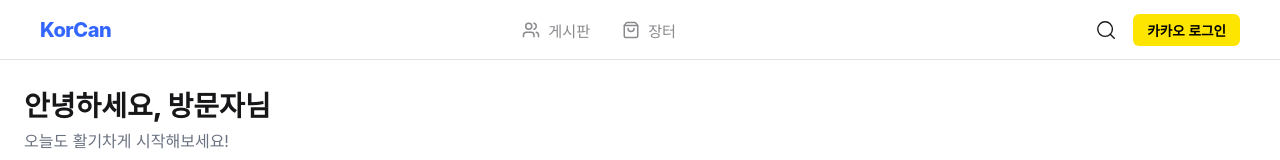
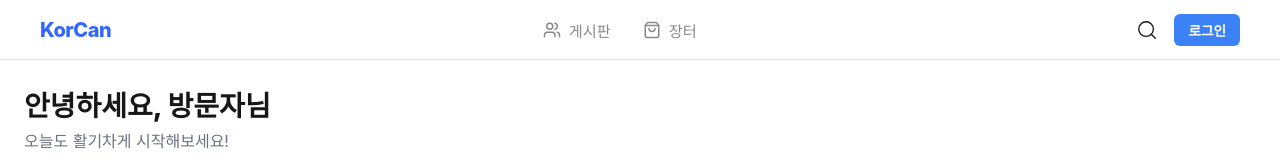
Before and after one commit to junseo2323/korcan, a Next.js app: page / in a window 1280 px wide. Shown: the top 160 px of the page. Built offline with nearby package versions, Linux system fonts and the light colour scheme; no server answers; the database is empty.

Commit message:
fix: change login button from kakao-only to generic login page
Co-Authored-By: Claude Sonnet 4.6 <noreply@anthropic.com>

```diff
--- a/src/components/layout/TopHeader.tsx
+++ b/src/components/layout/TopHeader.tsx
@@ -5,7 +5,7 @@ import styled from 'styled-components'
 import { User, MessageCircle, Home, PieChart, Calendar, Users, ShoppingBag, Search } from 'lucide-react'
 import { signIn, useSession } from 'next-auth/react'
 import Link from 'next/link'
-import { usePathname } from 'next/navigation'
+import { usePathname, useRouter } from 'next/navigation'
 import ProfilePopover from './ProfilePopover'
 import NotificationBell from './NotificationBell'
 
@@ -98,6 +98,7 @@ import { useChat } from '@/contexts/ChatContext'
 export default function TopHeader() {
   const { data: session } = useSession()
   const pathname = usePathname()
+  const router = useRouter()
   const { togglePopup } = useChat()
   const [showProfile, setShowProfile] = useState(false)
   const profileRef = useRef<HTMLDivElement>(null)
@@ -186,10 +187,10 @@ export default function TopHeader() {
             </PopoverWrapper>
           ) : (
             <button
-              onClick={() => signIn('kakao')}
+              onClick={() => router.push('/login')}
               style={{
-                backgroundColor: '#FEE500',
-                color: '#000000',
+                backgroundColor: '#3B82F6',
+                color: '#ffffff',
                 border: 'none',
                 padding: '6px 14px',
                 borderRadius: '6px',
@@ -198,7 +199,7 @@ export default function TopHeader() {
                 cursor: 'pointer'
               }}
             >
-              카카오 로그인
+              로그인
             </button>
           )}
         </RightSection>
```
